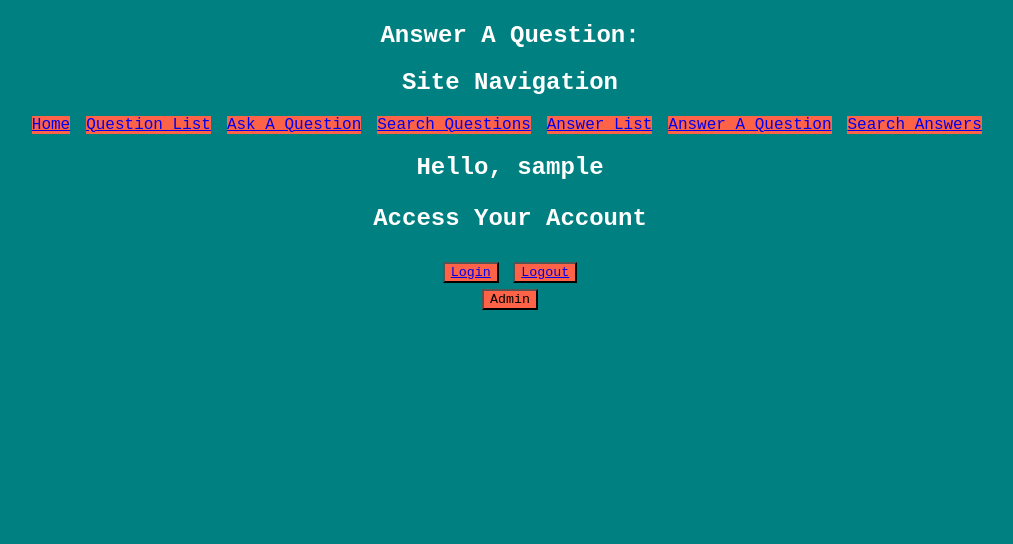
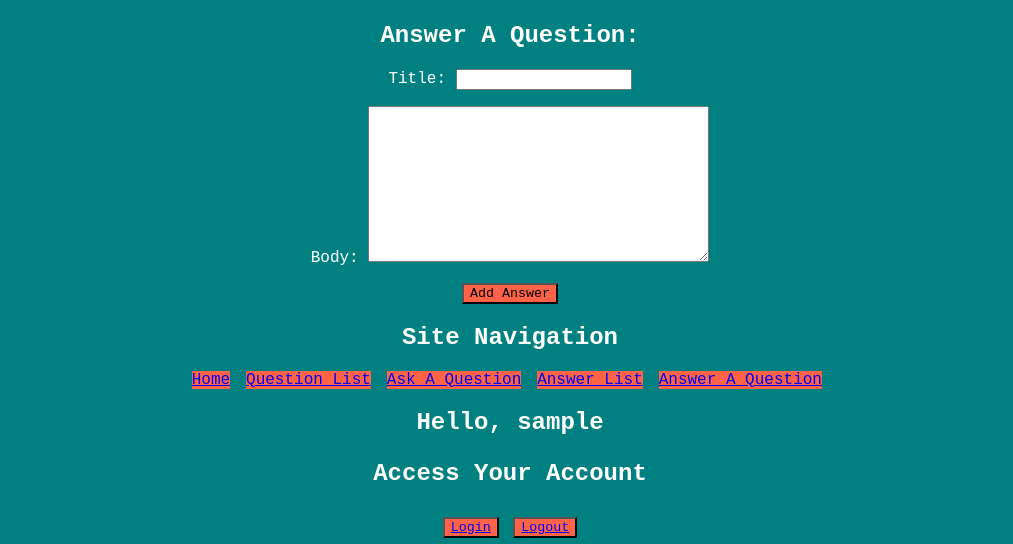
Before and after one commit to momentum-team-4/django-questionbox-clintjordan5, a Django app: page /questionbox/answer_create in a window 1280 px wide. Shown: the part 58-602 px from the top of the page, without its empty margins (130-1143 px from the left). Run offline with Django 3.2, Linux system fonts and the light colour scheme; the visitor is signed in with stand-in values (Sample User, id 1); parts of the project's set-up code (start-up, migrations or seed data) failed here and were passed over; some libraries are stand-ins or nearby versions.

Commit message:
changed site nav, built new detail/delete, working on templates

```diff
--- a/project/urls.py
+++ b/project/urls.py
@@ -14,6 +14,7 @@ Including another URLconf
     2. Add a URL to urlpatterns:  path('blog/', include('blog.urls'))
 """
 from os import name
+from questionbox.views import answer_delete
 from django.contrib import admin
 from django.conf import settings
 from django.urls import include, path
@@ -32,13 +33,15 @@ urlpatterns = [
     path('questionbox/question_create', questionbox_views.question_create, name='question_create'), # question create/ask
     path('questionbox/question_search', questionbox_views.question_search, name='question_search'), # question search
     path('questionbox/question_detail/<int:question_pk>', questionbox_views.question_detail, name='question_detail'), # question detail
-    # path('questionbox/question_delete/<int:pk>', questionbox_views.question_delete, name=question_delete), # question delete
+    path('questionbox/question_delete/<int:pk>', questionbox_views.question_delete, name='question_delete'), # question delete
 
     # answers
 
     path('questionbox/answer_list', questionbox_views.answer_list, name='answer_list'), # answer list
     path('questionbox/answer_create', questionbox_views.answer_create, name='answer_create'), # answer create
     path('questionbox/answer_search', questionbox_views.answer_search, name='answer_search'), # answer search
+    path('questionbox/answer_detail',questionbox_views.answer_detail, name='answer_detail'), # answer detail
+    path('questionbox/answer_delete/<int:answer_pk>', questionbox_views.answer_delete, name="answer_delete"), # answer delete
 
 
 
--- a/questionbox/views.py
+++ b/questionbox/views.py
@@ -4,6 +4,9 @@ from .forms import QuestionForm, AnswerForm
 from django.contrib.auth.decorators import login_required
 
 # Create your views here.
+# landing page
+# question list, create, search, delete, detail
+# answer list, create, search, delete, detail
 
 def landingpage(request):
     questions = Question.objects.all()
@@ -36,6 +39,32 @@ def question_search(request):
 # need some help with this view
 
 @login_required
+def question_delete(request, question_pk):
+    question = Question.objects.get(pk=question_pk)
+    if request.method == "POST":
+        question.delete()
+        return redirect("questions_list")
+    return render(request, "questionbox/question_delete.html", {'questions': question} )
+
+def question_detail(request, question_pk):
+    question = get_object_or_404(Question, pk=question_pk)
+    answers = question.answers.all()
+    form = AnswerForm()
+    if request.method == "POST":
+        form = AnswerForm(data=request.POST)
+        if form.is_valid():
+            answer = form.save(commit=False)
+            answer.question = question
+            answer.author = request.user
+            answer.save()
+            return redirect(to="question_detail", pk=question_pk)
+    return render(request, "questionbox/question_detail.html", {
+        'question': question,
+        'answers': answers,
+        'question_pk': question_pk,
+    })
+
+@login_required
 def answer_list(request):
     answer=Answer.objects.all()
     display = {'answers':answer}
@@ -59,27 +88,16 @@ def answer_search(request):
 # will need to revise along with question search
 
 
-def question_detail(request, question_pk):
-    question = get_object_or_404(Question, pk=question_pk)
-    answers = question.answers.all()
-    form = AnswerForm()
+@login_required
+def answer_delete(request, answer_pk):
+    answer = get_object_or_404(Answer, pk=answer_pk)
     if request.method == "POST":
-        form = AnswerForm(data=request.POST)
-        if form.is_valid():
-            answer = form.save(commit=False)
-            answer.question = question
-            answer.author = request.user
-            answer.save()
-            return redirect(to="question_detail", pk=question_pk)
-    return render(request, "questionbox/question_detail.html", {
-        'question': question,
-        'answers': answers,
-        'question_pk': question_pk,
-    })
+        question = answer.answered_for.get()
+        question_pk = question.pk
+        answer.delete()
+        return redirect('question_detail', question_pk=question_pk)
+    return render(request, "questionbox/answer_delete.html", {'answer':answer})
 
-# @login_required
-# def question_delete(request, pk):
-#     question = get_object_or_404(Question, pk=pk)
-#     question.delete()
-#     questions = Question.objects.all()
-#     return render(request, 'questionbox/question_detail.html',{'user':user,'questions':questions})
+def answer_detail(request, answer_pk):
+    answer = get_object_or_404(Answer, pk=answer_pk)
+    return render(request, 'questions/answer_detail.html', {'answer':answer})
--- a/templates/base.html
+++ b/templates/base.html
@@ -29,10 +29,10 @@
             <li><a href="{% url 'landingpage' %}">Home</a></li>
             <li><a href="{% url 'question_list' %}">Question List</a></li>
             <li><a href="{% url 'question_create' %}">Ask A Question</a></li>
-            <li><a href="{% url 'question_search' %}">Search Questions</a></li>
+            <!-- <li><a href="{% url 'question_search' %}">Search Questions</a></li> -->
             <li><a href="{% url 'answer_list' %}">Answer List</a></li>
             <li><a href="{% url 'answer_create' %}">Answer A Question</a></li>
-            <li><a href="{% url 'answer_search' %}">Search Answers</a></li>
+            <!-- <li><a href="{% url 'answer_search' %}">Search Answers</a></li> -->
         </ul>
     </nav>
     </p>
--- a/templates/questionbox/answer_create.html
+++ b/templates/questionbox/answer_create.html
@@ -6,4 +6,15 @@
 {% block content %}
 <h2 class='pageTitle'>Answer A Question:</h2>
 
+<div>
+    <form action="{% url 'answer_create' question_pk=question_pk %}" method="POST">
+        {% csrf_token %}
+        {{ form.as_p }}
+        <div>
+            <button type="submit">Add Answer</button>
+        </div>
+    </form>
+
+    </div>
+
 {% endblock %}
```
Also changed, not shown: templates/questionbox/question_detail.html (+40 -1 lines), templates/questionbox/answer_delete.html (added), templates/questionbox/answer_detail.html (added).
